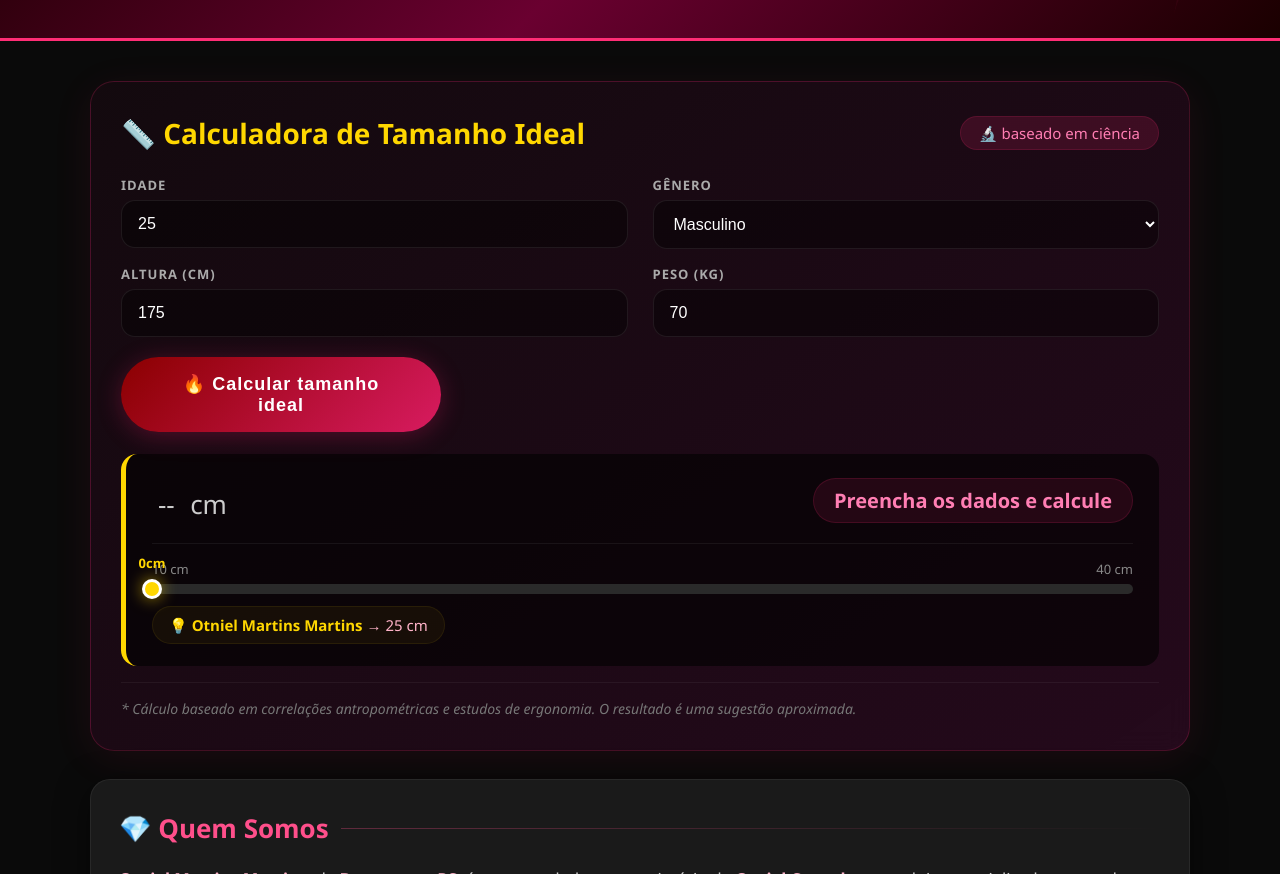
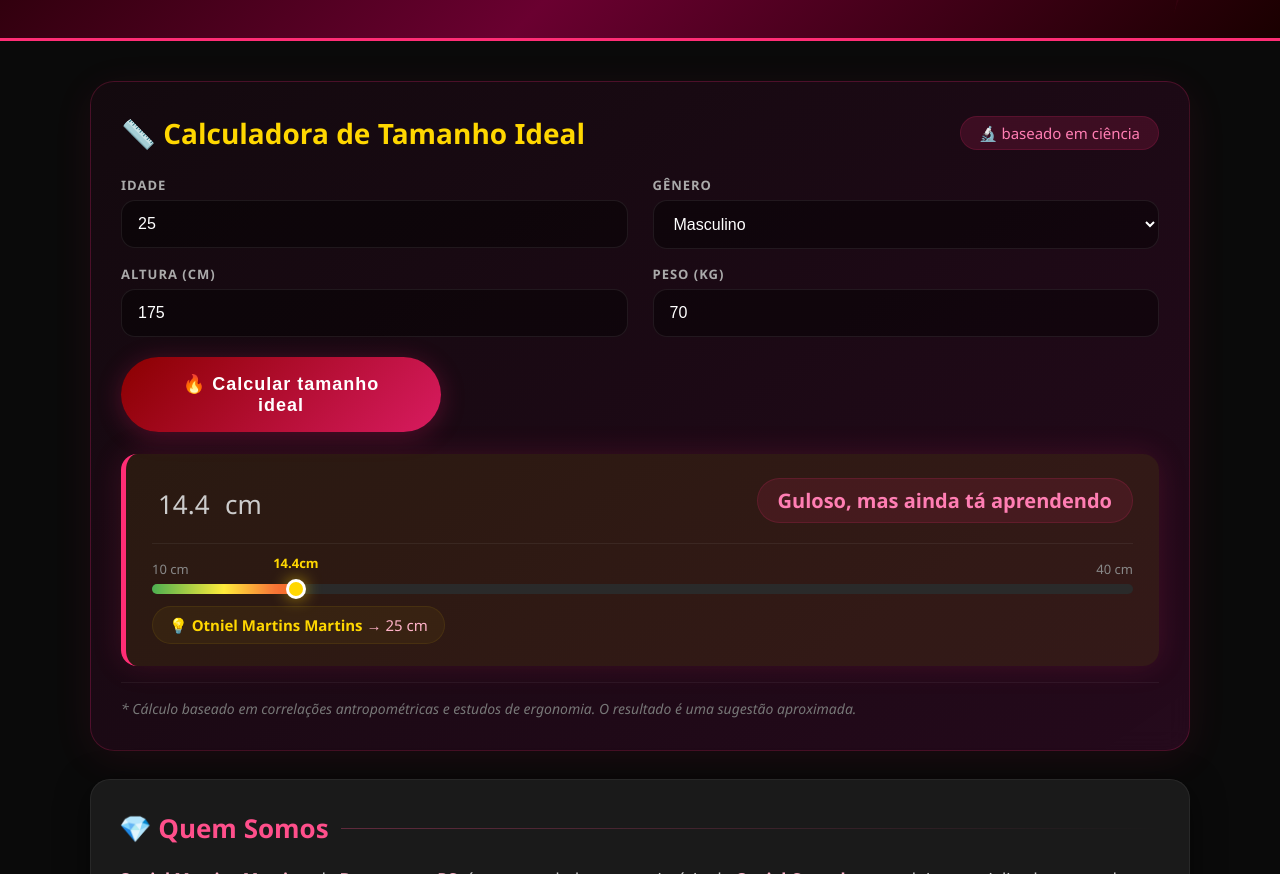
Before and after one commit to otnielconsolos/Otniel-consolo, a plain HTML site: page index.html in a window 1280 px wide. Shown: the part 226-1100 px from the top of the page. Drawn offline with Linux system fonts and the light colour scheme.

Commit message:
Atualizar o index.html

```diff
--- a/index.html
+++ b/index.html
@@ -94,3 +94,130 @@
 <div class="box"><h2>📱 Contato</h2><div class="contato-links"><p>📷 <b>Instagram</b><br><a href="https://www.instagram.com/xxwz_.09?igsh=ZjRmMnpwY3gzY211" target="_blank">@xxwz_.09</a></p><p>💬 <b>WhatsApp</b><br><a href="https://wa.me/555599947837" target="_blank">+55 55 9994-7837</a></p></div></div>
 </div>
 <footer><h3>OTNIEL CONSOLOS</h3><p>Empreendedor: <b>Otniel Martins Martins</b> — Bossoroca - RS</p><p>© 2026 Otniel Consolos. Todos os direitos reservados.</p></footer>
+<script>
+document.addEventListener('DOMContentLoaded', function() {
+  var btn = document.getElementById('calcularBtn');
+  var idade = document.getElementById('idade');
+  var genero = document.getElementById('genero');
+  var altura = document.getElementById('altura');
+  var peso = document.getElementById('peso');
+  var result = document.getElementById('tamanhoIdeal');
+  var frase = document.getElementById('fraseResultado');
+  var div = document.getElementById('resultadoCalc');
+  var barra = document.getElementById('barraFill');
+  var marcador = document.getElementById('barraMarcador');
+
+  var frases = {
+    masculino: [
+      {min:8,max:11,texto:"Frouxo, vai treinar esse cu"},
+      {min:11,max:13,texto:"Iniciante, mas já quer dar"},
+      {min:13,max:15,texto:"Guloso, mas ainda tá aprendendo"},
+      {min:15,max:17,texto:"O cu já pede arrego"},
+      {min:17,max:19,texto:"Caguei de medo? Aguenta firme"},
+      {min:19,max:21,texto:"Poço também, cabe até dois"},
+      {min:21,max:23,texto:"Monstro, respeita os novatos"},
+      {min:23,max:25,texto:"Cavalo, vai com calma que o cu dói"},
+      {min:25,max:28,texto:"Se isso entrar, o cu abre e não volta mais"}
+    ],
+    feminino: [
+      {min:8,max:11,texto:"Tá com fome não? Isso é só um lanchinho"},
+      {min:11,max:13,texto:"Começou bem, mas quer o prato principal"},
+      {min:13,max:15,texto:"Gulosa, mas ainda cabe tranquilo"},
+      {min:15,max:17,texto:"O buraco já é mais embaixo"},
+      {min:17,max:19,texto:"Buracão, cabe um braço"},
+      {min:19,max:21,texto:"Poço artesiano, cabe até a cabeça"},
+      {min:21,max:23,texto:"Já é um poço, cabe o braço e a perna"},
+      {min:23,max:25,texto:"Lendária, cabe até o Shrek"},
+      {min:25,max:28,texto:"Isso já não é mais buraco, é um túnel"}
+    ],
+    outro: [
+      {min:8,max:11,texto:"Iniciante, vai com calma"},
+      {min:11,max:13,texto:"Já dá pro gasto"},
+      {min:13,max:15,texto:"Tamanho confiável"},
+      {min:15,max:17,texto:"Intermediário, tá evoluindo"},
+      {min:17,max:19,texto:"Avançado, aguenta bem"},
+      {min:19,max:21,texto:"Profissional, aguenta muito"},
+      {min:21,max:23,texto:"Especialista, aguenta demais"},
+      {min:23,max:25,texto:"Lendário, é raro"},
+      {min:25,max:28,texto:"Monstro, coragem!"}
+    ]
+  };
+
+  function obterFrase(tamanho, gen) {
+    var lista = frases[gen] || frases.outro;
+    for (var i = 0; i < lista.length; i++) {
+      if (tamanho >= lista[i].min && tamanho <= lista[i].max) {
+        return lista[i].texto;
+      }
+    }
+    return "Tamanho fora da escala...";
+  }
+
+  function calcular() {
+    var i = parseFloat(idade.value);
+    var g = genero.value;
+    var a = parseFloat(altura.value);
+    var p = parseFloat(peso.value);
+
+    if (isNaN(i) || isNaN(a) || isNaN(p) || i < 1 || a < 50 || p < 5) {
+      result.textContent = '?';
+      frase.textContent = 'Preencha todos os campos corretamente';
+      div.classList.remove('destaque');
+      barra.style.width = '0%';
+      marcador.style.left = '0%';
+      marcador.setAttribute('data-valor', '0');
+      return;
+    }
+
+    var fatorGen = 1.0;
+    if (g === 'feminino') fatorGen = 1.0;
+    else if (g === 'masculino') fatorGen = 0.85;
+    else fatorGen = 0.92;
+
+    var fatorIdade = 1.0;
+    if (i > 40) fatorIdade = 1.0 - (i - 40) * 0.0025;
+    else if (i < 18) fatorIdade = 1.0 + (18 - i) * 0.002;
+    if (fatorIdade < 0.80) fatorIdade = 0.80;
+    if (fatorIdade > 1.12) fatorIdade = 1.12;
+
+    var fatorAltura = a / 170;
+    var imc = p / ((a/100) * (a/100));
+    var fatorPeso = 1.0;
+    if (imc < 18.5) fatorPeso = 0.92;
+    else if (imc >= 18.5 && imc < 25) fatorPeso = 1.0;
+    else if (imc >= 25 && imc < 30) fatorPeso = 1.05;
+    else fatorPeso = 1.10;
+
+    var tamanho = 16.5 * fatorGen * fatorIdade * fatorAltura * fatorPeso;
+    if (tamanho < 8.0) tamanho = 8.0;
+    if (tamanho > 28.0) tamanho = 28.0;
+    tamanho = Math.round(tamanho * 10) / 10;
+
+    result.textContent = tamanho.toFixed(1);
+    frase.textContent = obterFrase(tamanho, g);
+    div.classList.add('destaque');
+
+    var percentual = ((tamanho - 10) / (40 - 10)) * 100;
+    if (percentual < 0) percentual = 0;
+    if (percentual > 100) percentual = 100;
+    barra.style.width = percentual + '%';
+    marcador.style.left = percentual + '%';
+    marcador.setAttribute('data-valor', tamanho.toFixed(1));
+  }
+
+  btn.addEventListener('click', calcular);
+  var inputs = [idade, altura, peso, genero];
+  for (var j = 0; j < inputs.length; j++) {
+    inputs[j].addEventListener('keypress', function(e) {
+      if (e.key === 'Enter') {
+        e.preventDefault();
+        calcular();
+      }
+    });
+  }
+
+  calcular();
+});
+</script>
+</body>
+</html>
```
